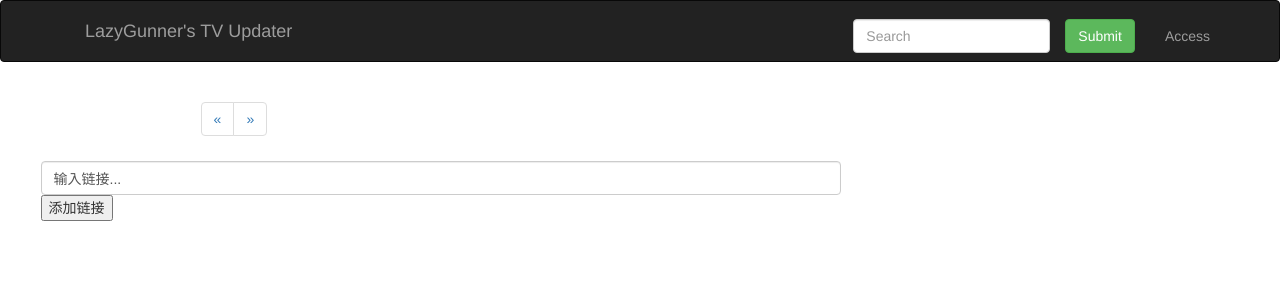
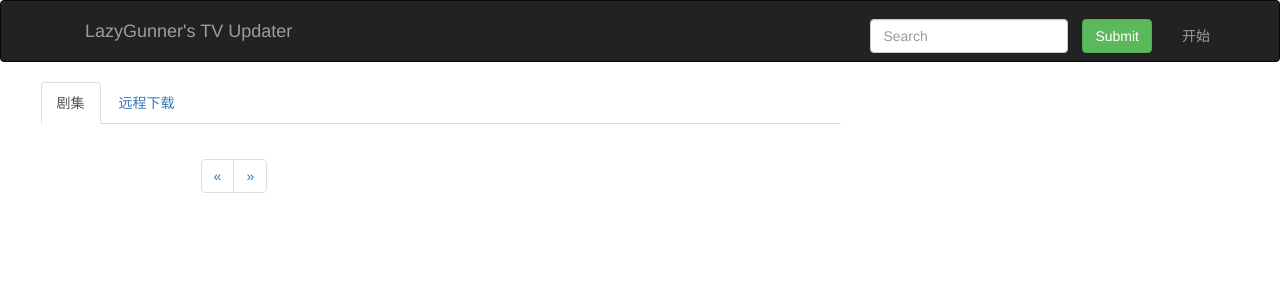
Before and after one commit to lazygunner/autodownloader, a Flask app: template templates/index.html in a window 1280 px wide. Shown: the top 300 px of the page. Run offline with Flask 2, Linux system fonts and the light colour scheme; the template is opened without the code that fills it, so the values that code supplies are empty; parts of the project's set-up code (start-up, migrations or seed data) failed here and were passed over; some libraries are stand-ins or nearby versions.

Commit message:
index css change

```diff
--- a/templates/base.html
+++ b/templates/base.html
@@ -32,16 +32,16 @@
                         {% if current_user.is_authenticated() %}
                         <a href="#" class="dropdown-toggle" data-toggle="dropdown">{{current_user.email}}</a>
                         <ul class="dropdown-menu">
-                            <li><a href="/index">Home</a></li>
-                            <li><a href="{{url_for_security('change_password')}}">Change password</a></li>
-                            <li><a href="{{url_for_security('logout')}}">Logout</a></li>
+                            <li><a href="/index">主页</a></li>
+                            <li><a href="{{url_for_security('change_password')}}">更改密码</a></li>
+                            <li><a href="{{url_for_security('logout')}}">登出</a></li>
                         </ul>
                     {% else %}
-                        <a href="#" class="dropdown-toggle" data-toggle="dropdown">Access</a>
+                        <a href="#" class="dropdown-toggle" data-toggle="dropdown">开始</a>
                         <ul  class="dropdown-menu">
-                            <li><a href="{{url_for_security('register')}}">Register</a></li>
-                            <li><a href="{{url_for_security('login')}}">Login</a></li>
-                            <li><a href="{{url_for_security('forgot_password')}}">Forgot password</a></li>
+                            <li><a href="{{url_for_security('register')}}">注册</a></li>
+                            <li><a href="{{url_for_security('login')}}">登录</a></li>
+                            <li><a href="{{url_for_security('forgot_password')}}">忘记密码</a></li>
                         </ul>
                     {% endif %}
                     </li>
--- a/templates/index.html
+++ b/templates/index.html
@@ -4,11 +4,19 @@
 {% block content %}
 
     <script language="JavaScript" type="text/javascript" src="{{url_for('static',filename='js/index.js')}}"></script>
+        <div class="bs-example">
+        <ul class ="nav nav-tabs" style="margin-bottom: 15px;">
+            <li class="active"><a href="#shows" data-toggle="tab">剧集</a></li>
+            <li><a href="#download" data-toggle="tab">远程下载</a></li>
+        </ul>
+        <div id="tabContent" class="tab-content">
+            <div class="tab-pane fade active in" id="shows">
             {{ show_list.render(shows) }}
-        <div>
+            </div>
+            <div class= "tab-pane fade" id=download>
                 <dl>
                     <dd><input class="form-control" id="add_link" type="text" in="false" value="输入链接...">
-                <button class="button" id="btn_add_link">添加链接</button>
+                    <button type="button" class="btn btn-primary" id="btn_add_link">添加链接</button>
                     </dd>
                 </dl>
 
```
Lines whose indentation alone changed are shown as unchanged.
